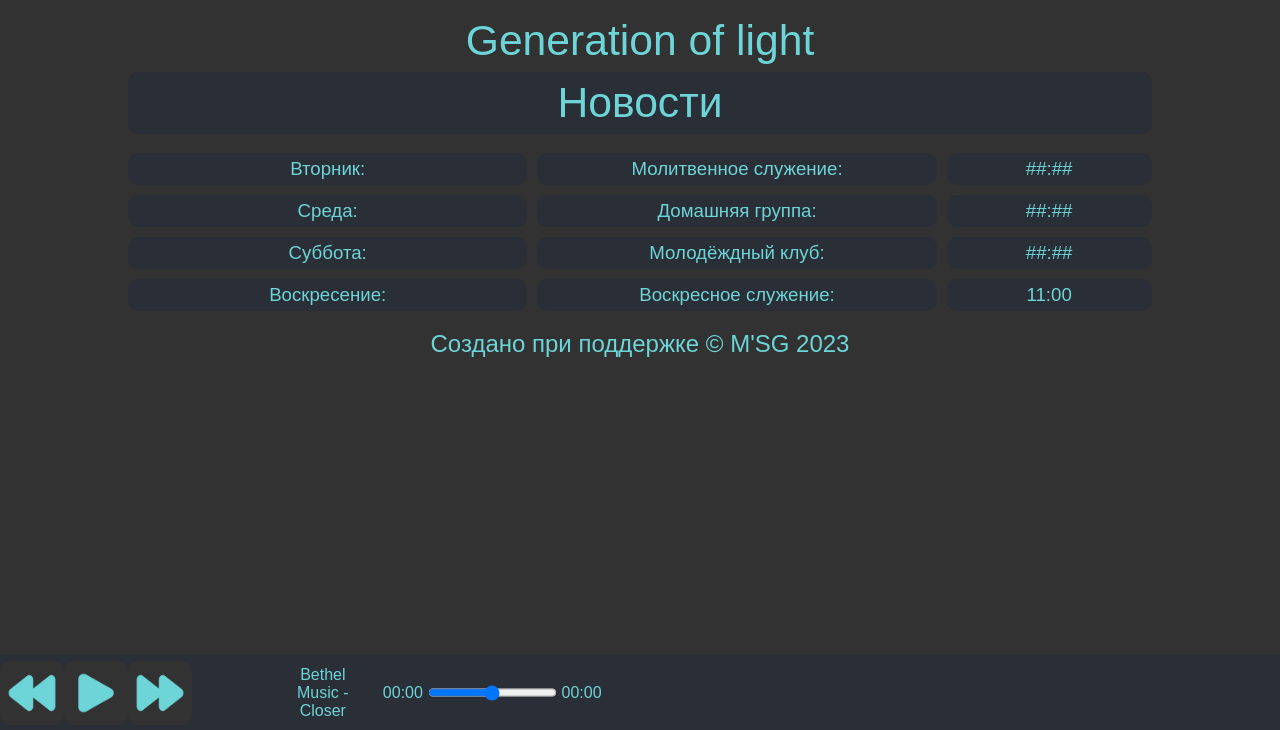
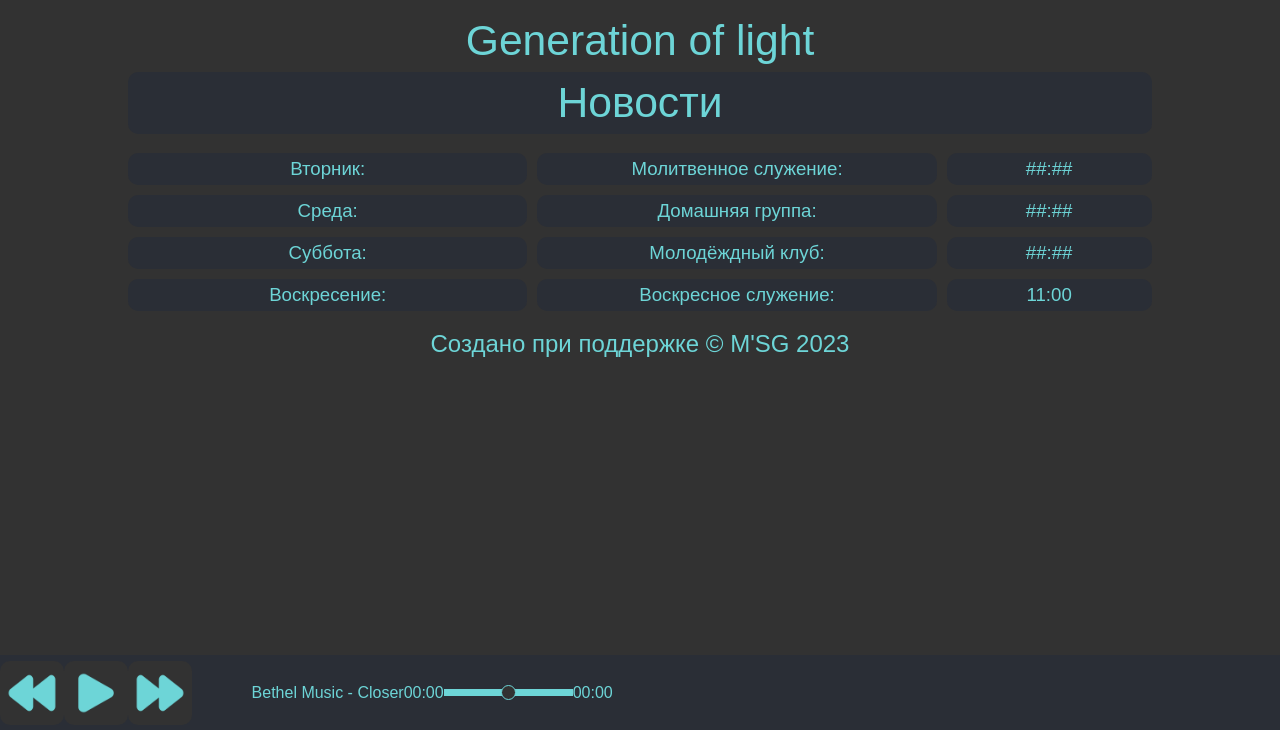
Before and after one commit to illya-s/Generation_of_light, a plain HTML site: page index.html in a window 1280 px wide. Shown: the part 70-800 px from the top of the page. Drawn offline with Linux system fonts and the light colour scheme.

Commit message:
Update main.css

```diff
--- a/css/main.css
+++ b/css/main.css
@@ -167,55 +167,41 @@ header {
   justify-content: center;
 }
 
-.time {
-  display: flex;
-  flex-direction: row;
-  height: 100%;
-  padding: 0 0 0 2%;
-  text-align: center;
-  align-items: center;
-  justify-content: center;
+
+input[type=range]  {
+  -webkit-appearance: none;
+  -moz-appearance: none;
+  appearance: none;
+}
+input[type=range]::-webkit-slider-runnable-track {
+  height: 7px;
+  background-color: var(--main-tx-color);
+}
+input[type=range]::-webkit-slider-thumb {
+  cursor: pointer;
+  width: 15px;
+  height: 15px;
+  -webkit-appearance: none;
+  margin-top: -4px;
+  border-radius: 50%;
+  border: solid 1px var(--main-tx-color);
+  background: var(--main-bg-color);
 }
 
-.title_m{
-  display: flex;
-  padding: 0 2% 0 4%;
-  width: 25%;
-  height: 100%;
-  align-items: center;
-  justify-content: center;
-  text-align: center;
+input[type=range]::-moz-range-track {
+  height: 7px;
+  background-color: var(--main-tx-color);
 }
-
-#myProgress {
-  width: 100%;
-  height: 12%;
-  background-color: #876F6D;
+input[type=range]::-moz-range-thumb {
   cursor: pointer;
-  border-radius: 10px;
-  transition: 0.25s;
+  width: 15px;
+  height: 15px;
+  -moz-appearance: none;
+  margin-top: -4px;
+  border-radius: 50%;
+  border: solid 1px var(--main-tx-color);
+  background: var(--main-bg-color);
 }
-
-#myProgress:hover {
-  background-color: #876F50;
-}
-
-#myBar {
-  height: 100%;
-  background-color: #6DD5D7;
-  border-radius: 10px;
-}
-
-.timer {
-  padding: 0 1%;
-}
-
-.duration {
-  padding: 0 1%;
-}
-
-
-
 
 .popup__bg {
   z-index: 2;
```
